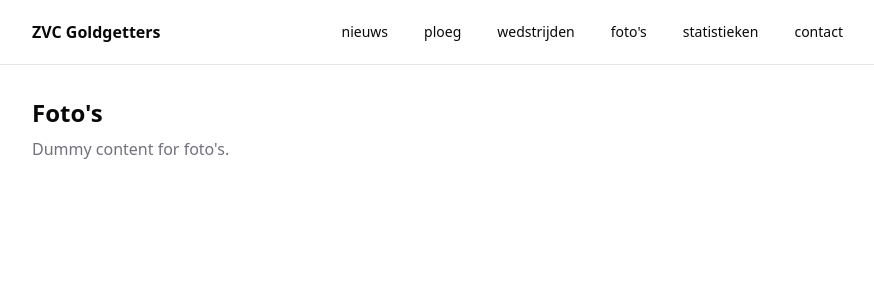
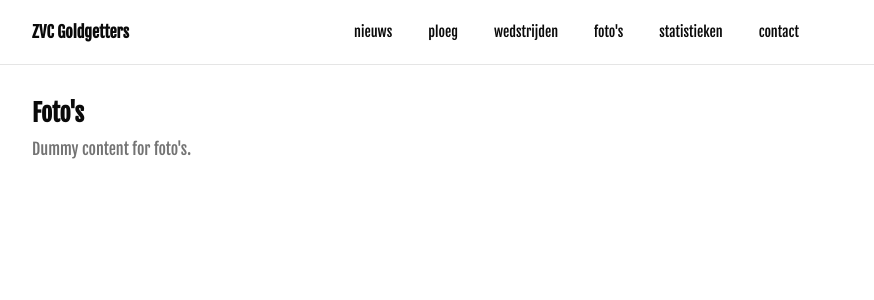
Before and after one commit to robinpellegrims/goldgetters, a Next.js app: page /fotos in a window 1280 px wide. Shown: the top 300 px of the page, without its empty margins (112-986 px from the left). Built offline with nearby package versions, Linux system fonts and the light colour scheme.

Commit message:
feat(goldgetters): customize theme

```diff
--- a/app/globals.css
+++ b/app/globals.css
@@ -6,8 +6,8 @@
 @theme inline {
   --color-background: var(--background);
   --color-foreground: var(--foreground);
-  --font-sans: var(--font-geist-sans);
-  --font-mono: var(--font-geist-mono);
+  --font-sans: Fjalla One, ui-sans-serif, sans-serif, system-ui;
+  --font-mono: Space Mono, ui-monospace, monospace;
   --color-sidebar-ring: var(--sidebar-ring);
   --color-sidebar-border: var(--sidebar-border);
   --color-sidebar-accent-foreground: var(--sidebar-accent-foreground);
@@ -41,75 +41,150 @@
   --radius-md: calc(var(--radius) - 2px);
   --radius-lg: var(--radius);
   --radius-xl: calc(var(--radius) + 4px);
+  --font-serif: Playfair Display, ui-serif, serif;
+  --radius: 0.625rem;
+  --tracking-tighter: calc(var(--tracking-normal) - 0.05em);
+  --tracking-tight: calc(var(--tracking-normal) - 0.025em);
+  --tracking-wide: calc(var(--tracking-normal) + 0.025em);
+  --tracking-wider: calc(var(--tracking-normal) + 0.05em);
+  --tracking-widest: calc(var(--tracking-normal) + 0.1em);
+  --tracking-normal: var(--tracking-normal);
+  --shadow-2xl: var(--shadow-2xl);
+  --shadow-xl: var(--shadow-xl);
+  --shadow-lg: var(--shadow-lg);
+  --shadow-md: var(--shadow-md);
+  --shadow: var(--shadow);
+  --shadow-sm: var(--shadow-sm);
+  --shadow-xs: var(--shadow-xs);
+  --shadow-2xs: var(--shadow-2xs);
+  --spacing: var(--spacing);
+  --letter-spacing: var(--letter-spacing);
+  --shadow-offset-y: var(--shadow-offset-y);
+  --shadow-offset-x: var(--shadow-offset-x);
+  --shadow-spread: var(--shadow-spread);
+  --shadow-blur: var(--shadow-blur);
+  --shadow-opacity: var(--shadow-opacity);
+  --color-shadow-color: var(--shadow-color);
+  --color-destructive-foreground: var(--destructive-foreground);
 }
 
 :root {
   --radius: 0.625rem;
   --background: oklch(1 0 0);
-  --foreground: oklch(0.141 0.005 285.823);
+  --foreground: oklch(0.1448 0 0);
   --card: oklch(1 0 0);
-  --card-foreground: oklch(0.141 0.005 285.823);
+  --card-foreground: oklch(0.1448 0 0);
   --popover: oklch(1 0 0);
-  --popover-foreground: oklch(0.141 0.005 285.823);
-  --primary: oklch(0.21 0.006 285.885);
-  --primary-foreground: oklch(0.985 0 0);
-  --secondary: oklch(0.967 0.001 286.375);
-  --secondary-foreground: oklch(0.21 0.006 285.885);
-  --muted: oklch(0.967 0.001 286.375);
-  --muted-foreground: oklch(0.552 0.016 285.938);
-  --accent: oklch(0.967 0.001 286.375);
-  --accent-foreground: oklch(0.21 0.006 285.885);
-  --destructive: oklch(0.577 0.245 27.325);
-  --border: oklch(0.92 0.004 286.32);
-  --input: oklch(0.92 0.004 286.32);
-  --ring: oklch(0.705 0.015 286.067);
-  --chart-1: oklch(0.646 0.222 41.116);
-  --chart-2: oklch(0.6 0.118 184.704);
-  --chart-3: oklch(0.398 0.07 227.392);
-  --chart-4: oklch(0.828 0.189 84.429);
-  --chart-5: oklch(0.769 0.188 70.08);
-  --sidebar: oklch(0.985 0 0);
-  --sidebar-foreground: oklch(0.141 0.005 285.823);
-  --sidebar-primary: oklch(0.21 0.006 285.885);
-  --sidebar-primary-foreground: oklch(0.985 0 0);
-  --sidebar-accent: oklch(0.967 0.001 286.375);
-  --sidebar-accent-foreground: oklch(0.21 0.006 285.885);
-  --sidebar-border: oklch(0.92 0.004 286.32);
-  --sidebar-ring: oklch(0.705 0.015 286.067);
+  --popover-foreground: oklch(0.1448 0 0);
+  --primary: oklch(0.2046 0 0);
+  --primary-foreground: oklch(0.9851 0 0);
+  --secondary: oklch(0.9702 0 0);
+  --secondary-foreground: oklch(0.2046 0 0);
+  --muted: oklch(0.9702 0 0);
+  --muted-foreground: oklch(0.5555 0 0);
+  --accent: oklch(0.9702 0 0);
+  --accent-foreground: oklch(0.2046 0 0);
+  --destructive: oklch(0.583 0.2387 28.4765);
+  --border: oklch(0.9219 0 0);
+  --input: oklch(0.9219 0 0);
+  --ring: oklch(0.709 0 0);
+  --chart-1: oklch(0.6471 0.2173 36.8511);
+  --chart-2: oklch(0.6049 0.107 184.1653);
+  --chart-3: oklch(0.3972 0.0698 227.1914);
+  --chart-4: oklch(0.829 0.1712 81.0381);
+  --chart-5: oklch(0.7724 0.1728 65.367);
+  --sidebar: oklch(0.9851 0 0);
+  --sidebar-foreground: oklch(0.1448 0 0);
+  --sidebar-primary: oklch(0.2046 0 0);
+  --sidebar-primary-foreground: oklch(0.9851 0 0);
+  --sidebar-accent: oklch(0.9702 0 0);
+  --sidebar-accent-foreground: oklch(0.2046 0 0);
+  --sidebar-border: oklch(0.9219 0 0);
+  --sidebar-ring: oklch(0.709 0 0);
+  --destructive-foreground: oklch(1 0 0);
+  --font-sans: Fjalla One, ui-sans-serif, sans-serif, system-ui;
+  --font-serif: Playfair Display, ui-serif, serif;
+  --font-mono: Space Mono, ui-monospace, monospace;
+  --shadow-color: oklch(0 0 0);
+  --shadow-opacity: 0.1;
+  --shadow-blur: 3px;
+  --shadow-spread: 0px;
+  --shadow-offset-x: 0;
+  --shadow-offset-y: 1px;
+  --letter-spacing: 0em;
+  --spacing: 0.25rem;
+  --shadow-2xs: 0 1px 3px 0px hsl(0 0% 0% / 0.05);
+  --shadow-xs: 0 1px 3px 0px hsl(0 0% 0% / 0.05);
+  --shadow-sm:
+    0 1px 3px 0px hsl(0 0% 0% / 0.1), 0 1px 2px -1px hsl(0 0% 0% / 0.1);
+  --shadow: 0 1px 3px 0px hsl(0 0% 0% / 0.1), 0 1px 2px -1px hsl(0 0% 0% / 0.1);
+  --shadow-md:
+    0 1px 3px 0px hsl(0 0% 0% / 0.1), 0 2px 4px -1px hsl(0 0% 0% / 0.1);
+  --shadow-lg:
+    0 1px 3px 0px hsl(0 0% 0% / 0.1), 0 4px 6px -1px hsl(0 0% 0% / 0.1);
+  --shadow-xl:
+    0 1px 3px 0px hsl(0 0% 0% / 0.1), 0 8px 10px -1px hsl(0 0% 0% / 0.1);
+  --shadow-2xl: 0 1px 3px 0px hsl(0 0% 0% / 0.25);
+  --tracking-normal: 0em;
 }
 
 .dark {
-  --background: oklch(0.141 0.005 285.823);
-  --foreground: oklch(0.985 0 0);
-  --card: oklch(0.21 0.006 285.885);
-  --card-foreground: oklch(0.985 0 0);
-  --popover: oklch(0.21 0.006 285.885);
-  --popover-foreground: oklch(0.985 0 0);
-  --primary: oklch(0.92 0.004 286.32);
-  --primary-foreground: oklch(0.21 0.006 285.885);
-  --secondary: oklch(0.274 0.006 286.033);
-  --secondary-foreground: oklch(0.985 0 0);
-  --muted: oklch(0.274 0.006 286.033);
-  --muted-foreground: oklch(0.705 0.015 286.067);
-  --accent: oklch(0.274 0.006 286.033);
-  --accent-foreground: oklch(0.985 0 0);
-  --destructive: oklch(0.704 0.191 22.216);
-  --border: oklch(1 0 0 / 10%);
-  --input: oklch(1 0 0 / 15%);
-  --ring: oklch(0.552 0.016 285.938);
-  --chart-1: oklch(0.488 0.243 264.376);
-  --chart-2: oklch(0.696 0.17 162.48);
-  --chart-3: oklch(0.769 0.188 70.08);
-  --chart-4: oklch(0.627 0.265 303.9);
-  --chart-5: oklch(0.645 0.246 16.439);
-  --sidebar: oklch(0.21 0.006 285.885);
-  --sidebar-foreground: oklch(0.985 0 0);
-  --sidebar-primary: oklch(0.488 0.243 264.376);
-  --sidebar-primary-foreground: oklch(0.985 0 0);
-  --sidebar-accent: oklch(0.274 0.006 286.033);
-  --sidebar-accent-foreground: oklch(0.985 0 0);
-  --sidebar-border: oklch(1 0 0 / 10%);
-  --sidebar-ring: oklch(0.552 0.016 285.938);
+  --background: oklch(0.1448 0 0);
+  --foreground: oklch(0.9851 0 0);
+  --card: oklch(0.2046 0 0);
+  --card-foreground: oklch(0.9851 0 0);
+  --popover: oklch(0.2046 0 0);
+  --popover-foreground: oklch(0.9851 0 0);
+  --primary: oklch(0.9219 0 0);
+  --primary-foreground: oklch(0.2046 0 0);
+  --secondary: oklch(0.2686 0 0);
+  --secondary-foreground: oklch(0.9851 0 0);
+  --muted: oklch(0.2686 0 0);
+  --muted-foreground: oklch(0.709 0 0);
+  --accent: oklch(0.2686 0 0);
+  --accent-foreground: oklch(0.9851 0 0);
+  --destructive: oklch(0.7022 0.1892 22.2279);
+  --border: oklch(1 0 0);
+  --input: oklch(1 0 0);
+  --ring: oklch(0.5555 0 0);
+  --chart-1: oklch(0.4878 0.2432 264.4045);
+  --chart-2: oklch(0.7019 0.1577 160.4375);
+  --chart-3: oklch(0.7724 0.1728 65.367);
+  --chart-4: oklch(0.6217 0.2589 305.309);
+  --chart-5: oklch(0.6435 0.2452 16.501);
+  --sidebar: oklch(0.2046 0 0);
+  --sidebar-foreground: oklch(0.9851 0 0);
+  --sidebar-primary: oklch(0.4878 0.2432 264.4045);
+  --sidebar-primary-foreground: oklch(0.9851 0 0);
+  --sidebar-accent: oklch(0.2686 0 0);
+  --sidebar-accent-foreground: oklch(0.9851 0 0);
+  --sidebar-border: oklch(1 0 0);
+  --sidebar-ring: oklch(0.5555 0 0);
+  --destructive-foreground: oklch(0.985 0 0);
+  --radius: 0.625rem;
+  --font-sans: Fjalla One, ui-sans-serif, sans-serif, system-ui;
+  --font-serif: Playfair Display, ui-serif, serif;
+  --font-mono: Space Mono, ui-monospace, monospace;
+  --shadow-color: oklch(0 0 0);
+  --shadow-opacity: 0.1;
+  --shadow-blur: 3px;
+  --shadow-spread: 0px;
+  --shadow-offset-x: 0;
+  --shadow-offset-y: 1px;
+  --letter-spacing: 0em;
+  --spacing: 0.25rem;
+  --shadow-2xs: 0 1px 3px 0px hsl(0 0% 0% / 0.05);
+  --shadow-xs: 0 1px 3px 0px hsl(0 0% 0% / 0.05);
+  --shadow-sm:
+    0 1px 3px 0px hsl(0 0% 0% / 0.1), 0 1px 2px -1px hsl(0 0% 0% / 0.1);
+  --shadow: 0 1px 3px 0px hsl(0 0% 0% / 0.1), 0 1px 2px -1px hsl(0 0% 0% / 0.1);
+  --shadow-md:
+    0 1px 3px 0px hsl(0 0% 0% / 0.1), 0 2px 4px -1px hsl(0 0% 0% / 0.1);
+  --shadow-lg:
+    0 1px 3px 0px hsl(0 0% 0% / 0.1), 0 4px 6px -1px hsl(0 0% 0% / 0.1);
+  --shadow-xl:
+    0 1px 3px 0px hsl(0 0% 0% / 0.1), 0 8px 10px -1px hsl(0 0% 0% / 0.1);
+  --shadow-2xl: 0 1px 3px 0px hsl(0 0% 0% / 0.25);
 }
 
 @layer base {
@@ -118,5 +193,6 @@
   }
   body {
     @apply bg-background text-foreground;
+    letter-spacing: var(--tracking-normal);
   }
 }
--- a/app/layout.tsx
+++ b/app/layout.tsx
@@ -1,16 +1,28 @@
 import type { Metadata } from 'next';
-import { Geist, Geist_Mono } from 'next/font/google';
+import { Playfair_Display, Space_Mono, Fjalla_One } from 'next/font/google';
 import './globals.css';
 import { SiteHeader } from '@/components/site-header';
 
-const geistSans = Geist({
-  variable: '--font-geist-sans',
+const sans = Fjalla_One({
+  variable: '--font-sans',
   subsets: ['latin'],
+  weight: '400',
+  display: 'swap',
 });
 
-const geistMono = Geist_Mono({
-  variable: '--font-geist-mono',
+const serif = Playfair_Display({
+  variable: '--font-serif',
   subsets: ['latin'],
+  weight: ['400', '700'],
+  style: ['normal', 'italic'],
+  display: 'swap',
+});
+
+const mono = Space_Mono({
+  variable: '--font-mono',
+  subsets: ['latin'],
+  weight: ['400', '700'],
+  display: 'swap',
 });
 
 export const metadata: Metadata = {
@@ -26,7 +38,7 @@ export default function RootLayout({
   return (
     <html lang="en">
       <body
-        className={`${geistSans.variable} ${geistMono.variable} antialiased`}
+        className={`${sans.variable} ${serif.variable} ${mono.variable} antialiased`}
       >
         <SiteHeader />
         <main className="mx-auto w-full max-w-5xl px-4">{children}</main>
```
